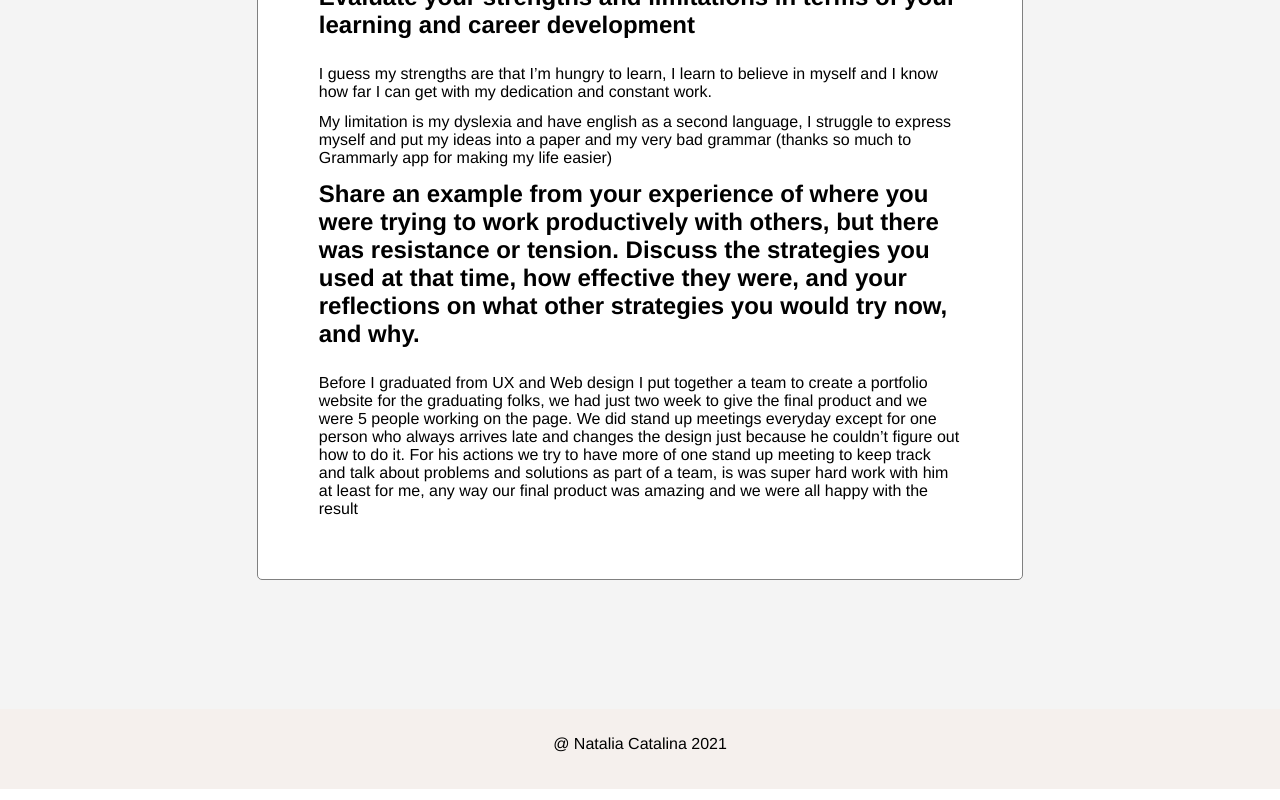
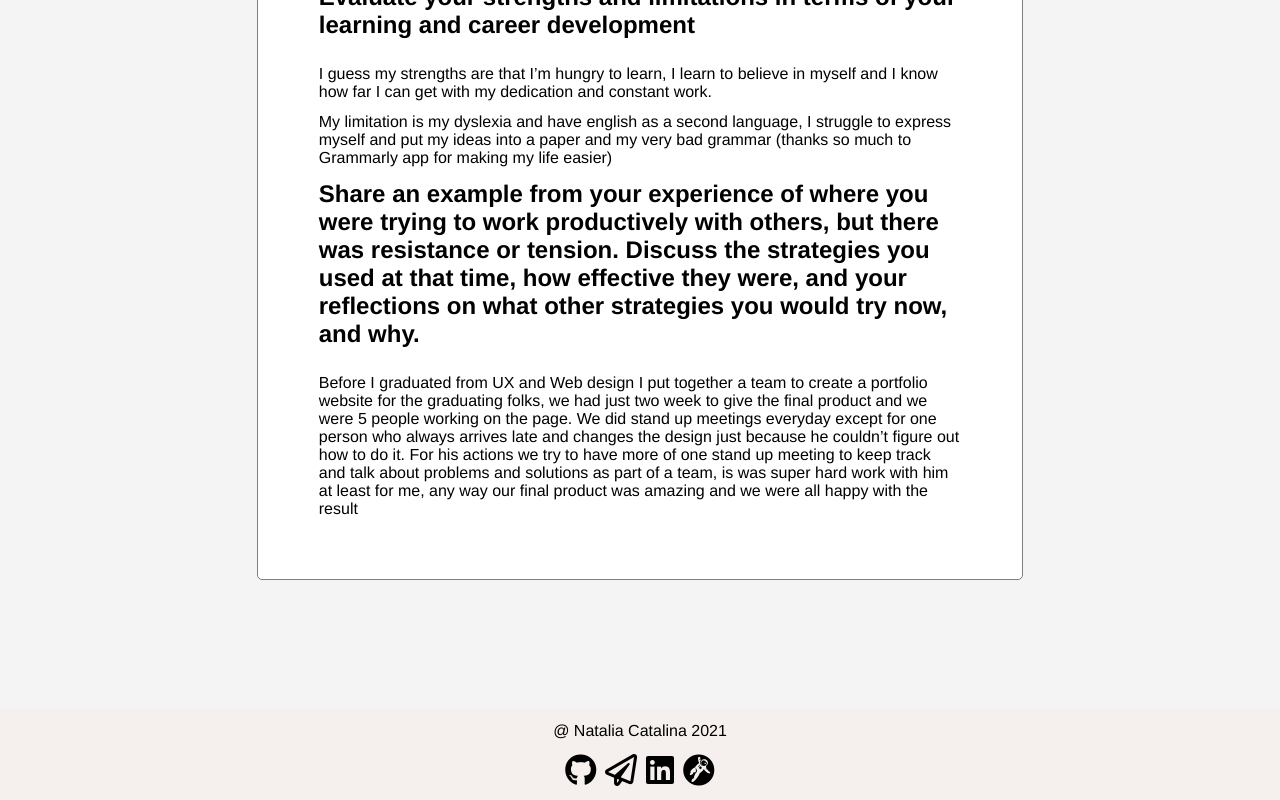
Before and after one commit to NataliaCatalina/NataliaCatalina.github.io, a plain HTML site: page blog/sprint1-cultural.html in a window 1280 px wide. Shown: the part 2069-2869 px from the top of the page. Drawn offline with Linux system fonts and the light colour scheme.

Commit message:
fix footer

```diff
--- a/blog/sprint1-cultural.html
+++ b/blog/sprint1-cultural.html
@@ -5,6 +5,9 @@
     <meta charset="UTF-8">
     <meta http-equiv="X-UA-Compatible" content="IE=edge">
     <meta name="viewport" content="width=device-width, initial-scale=1.0">
+    <!-- fontawesome  -->
+    <link rel="stylesheet" href="https://pro.fontawesome.com/releases/v5.10.0/css/all.css"
+        integrity="sha384-AYmEC3Yw5cVb3ZcuHtOA93w35dYTsvhLPVnYs9eStHfGJvOvKxVfELGroGkvsg+p" crossorigin="anonymous" />
 
     <!-- My CSS -->
     <link rel="stylesheet" href="../style/main.css">
@@ -86,8 +89,16 @@
         </div>
     </div>
 
+    <!-- Footer  -->
     <footer>
         <p class="text-footer">@ Natalia Catalina 2021 </p>
+        <div class="footer-icons">
+            <a href="https://github.com/NataliaCatalina"><i class="fab fa-github m-3"></i></a>
+            <a href="mailto:ntl.ramirez@gmail.com"><i class="far fa-paper-plane m-3"></i></a>
+            <a href="https://www.linkedin.com/in/nataliacatalina/" target="_blank"><i
+                    class="fab fa-linkedin m-3"></i></a>
+            <a href="https://www.nataliacatalina.com/" target="_blank"><i class="fab fa-grav"></i></a>
+        </div>
     </footer>
 
 </body>
--- a/style/main.css
+++ b/style/main.css
@@ -15,8 +15,6 @@ body {
 nav {
     width: 100%;
     height: 80px;
-    /* position: fixed; */
-
 }
 
 ul {
@@ -44,9 +42,11 @@ li a {
     text-decoration: none;
 }
 
-/* li a:hover:not(.active) {
+li a:hover:not(.active) {
     background-color: white;
-  } */
+    height: 80px;
+    border-radius: 5px;
+  }
 
 /**************
 *    About    *
@@ -120,17 +120,14 @@ li a {
     z-index: 1;
 }
 
-/* Place the container to the left */
 .left {
     left: 0;
 }
 
-/* Place the container to the right */
 .right {
     left: 50%;
 }
 
-/* Add arrows to the left container (pointing right) */
 .left::before {
     content: " ";
     height: 0;
@@ -144,7 +141,6 @@ li a {
     border-color: transparent transparent transparent white;
 }
 
-/* Add arrows to the right container (pointing left) */
 .right::before {
     content: " ";
     height: 0;
@@ -163,14 +159,12 @@ li a {
     left: -16px;
 }
 
-/* The actual content */
 .content {
     padding: 20px 30px;
     background-color: white;
     position: relative;
     border-radius: 6px;
 }
-
 
 /**************
 * Sprint-blog *
@@ -228,17 +222,19 @@ p {
 footer {
     background-color: #F5F0ED;
     width: 100%;
-    height: 80px;
+    height: auto;
     text-align: center;
-    padding-bottom: 5px;;
+    padding-bottom: 5px;
 }
 
 .text-footer {
-    /* border: 1px solid red; */
-    margin-left: auto;
-    margin-right: auto;
+    padding: 1%;
 }
 
+.footer-icons {
+    font-size: 2rem;
+    margin-bottom: 5px;
+}
 
 
 /**************
@@ -252,7 +248,6 @@ footer {
         clear: both;
         display: table;
     }
-
 
     .about-text {
         width: 50%;
@@ -279,26 +274,20 @@ footer {
     .about-text {
         width: 90%;
         height: auto;
-
         top: 24%;
         text-align: center;
-
     }
 
-
-    /* Place the timelime to the left */
     .timeline::after {
         left: 31px;
     }
 
-    /* Full-width containers */
     .container {
         width: 100%;
         padding-left: 70px;
         padding-right: 25px;
     }
 
-    /* Make sure that all arrows are pointing leftwards */
     .container::before {
         left: 60px;
         border: medium solid white;
@@ -306,13 +295,11 @@ footer {
         border-color: transparent white transparent transparent;
     }
 
-    /* Make sure all circles are at the same spot */
     .left::after,
     .right::after {
         left: 15px;
     }
 
-    /* Make all right containers behave like the left ones */
     .right {
         left: 0%;
     }
```
Also changed, not shown: blog/sprint1-technical.html (+16 -3 lines), blog/sprint2-cultural.html (+11 -0 lines), blog/sprint2_technical.html (+13 -2 lines), blog/sprint3-cultural.html (+10 -0 lines), index.html (+11 -1 lines), blog/javascript-dom.html (added).
